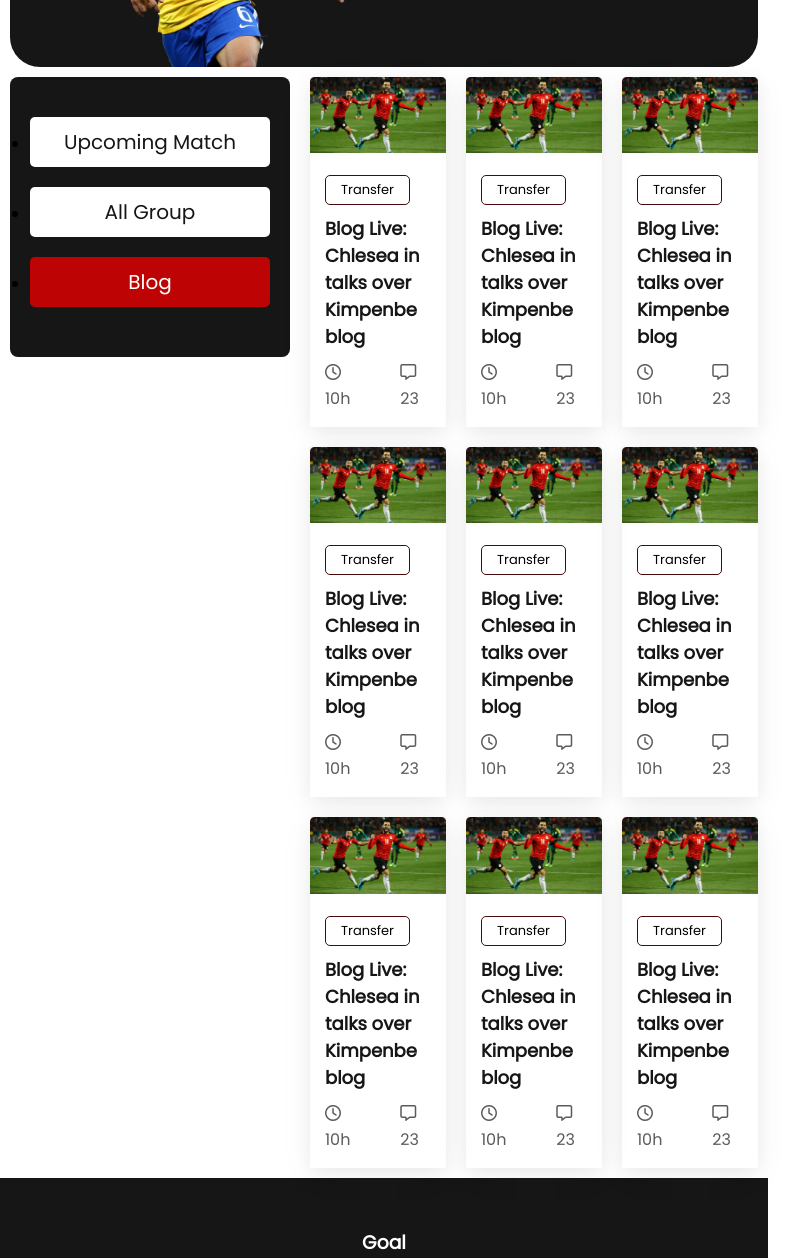
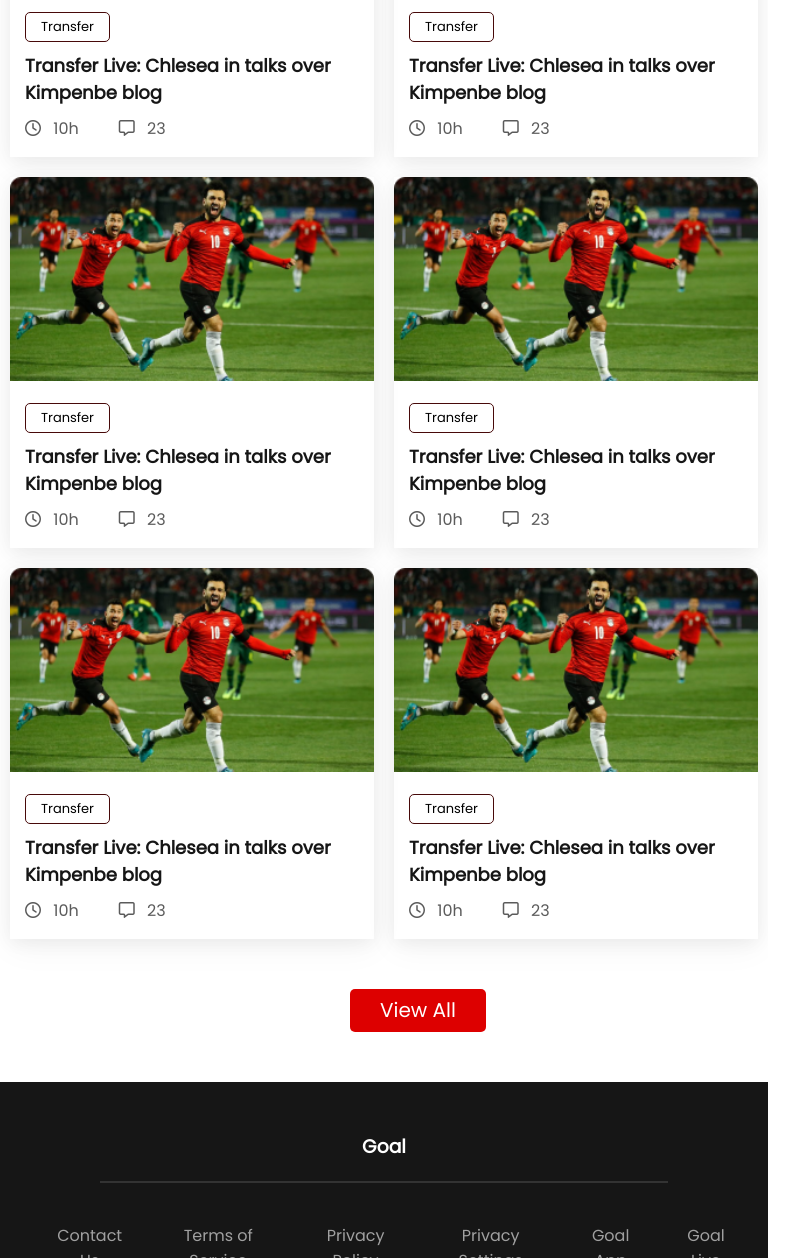
Before and after one commit to fahim-abser/Fifa-World-cup, a plain HTML site: page index.html in a window 768 px wide. Shown: the part 970-2228 px from the top of the page, 800 px wide, since content can reach past the window. Drawn offline with Linux system fonts and the light colour scheme; a web font is replaced by a local one.

Commit message:
tab responsive

```diff
--- a/index.html
+++ b/index.html
@@ -55,7 +55,7 @@
 
                     <div class="text">
                         <button class="second-button">Transfer</button>
-                        <h3>Blog Live: Chlesea in talks over Kimpenbe blog</h3>
+                        <h3>Transfer Live: Chlesea in talks over Kimpenbe blog</h3>
                         <div class="blog-info">
                             <p><i class="fa-regular fa-clock"></i> 10h</p>
                             <p><i class="fa-regular fa-message"></i> 23</p>
@@ -70,7 +70,7 @@
 
                     <div class="text">
                         <button class="second-button">Transfer</button>
-                        <h3>Blog Live: Chlesea in talks over Kimpenbe blog</h3>
+                        <h3>Transfer Live: Chlesea in talks over Kimpenbe blog</h3>
                         <div class="blog-info">
                             <p><i class="fa-regular fa-clock"></i> 10h</p>
                             <p><i class="fa-regular fa-message"></i> 23</p>
@@ -85,7 +85,7 @@
 
                     <div class="text">
                         <button class="second-button">Transfer</button>
-                        <h3>Blog Live: Chlesea in talks over Kimpenbe blog</h3>
+                        <h3>Transfer Live: Chlesea in talks over Kimpenbe blog</h3>
                         <div class="blog-info">
                             <p><i class="fa-regular fa-clock"></i> 10h</p>
                             <p><i class="fa-regular fa-message"></i> 23</p>
@@ -100,7 +100,7 @@
 
                     <div class="text">
                         <button class="second-button">Transfer</button>
-                        <h3>Blog Live: Chlesea in talks over Kimpenbe blog</h3>
+                        <h3>Transfer Live: Chlesea in talks over Kimpenbe blog</h3>
                         <div class="blog-info">
                             <p><i class="fa-regular fa-clock"></i> 10h</p>
                             <p><i class="fa-regular fa-message"></i> 23</p>
@@ -115,7 +115,7 @@
 
                     <div class="text">
                         <button class="second-button">Transfer</button>
-                        <h3>Blog Live: Chlesea in talks over Kimpenbe blog</h3>
+                        <h3>Transfer Live: Chlesea in talks over Kimpenbe blog</h3>
                         <div class="blog-info">
                             <p><i class="fa-regular fa-clock"></i> 10h</p>
                             <p><i class="fa-regular fa-message"></i> 23</p>
@@ -130,7 +130,7 @@
 
                     <div class="text">
                         <button class="second-button">Transfer</button>
-                        <h3>Blog Live: Chlesea in talks over Kimpenbe blog</h3>
+                        <h3>Transfer Live: Chlesea in talks over Kimpenbe blog</h3>
                         <div class="blog-info">
                             <p><i class="fa-regular fa-clock"></i> 10h</p>
                             <p><i class="fa-regular fa-message"></i> 23</p>
@@ -146,7 +146,7 @@
 
                     <div class="text hide">
                         <button class="second-button">Transfer</button>
-                        <h3>Blog Live: Chlesea in talks over Kimpenbe blog</h3>
+                        <h3>Transfer Live: Chlesea in talks over Kimpenbe blog</h3>
                         <div class="blog-info">
                             <p><i class="fa-regular fa-clock"></i> 10h</p>
                             <p><i class="fa-regular fa-message"></i> 23</p>
@@ -161,7 +161,7 @@
 
                     <div class="text">
                         <button class="second-button">Transfer</button>
-                        <h3>Blog Live: Chlesea in talks over Kimpenbe blog</h3>
+                        <h3>Transfer Live: Chlesea in talks over Kimpenbe blog</h3>
                         <div class="blog-info">
                             <p><i class="fa-regular fa-clock"></i> 10h</p>
                             <p><i class="fa-regular fa-message"></i> 23</p>
@@ -177,7 +177,7 @@
 
                     <div class="text">
                         <button class="second-button">Transfer</button>
-                        <h3>Blog Live: Chlesea in talks over Kimpenbe blog</h3>
+                        <h3>Transfer Live: Chlesea in talks over Kimpenbe blog</h3>
                         <div class="blog-info">
                             <p><i class="fa-regular fa-clock"></i> 10h</p>
                             <p><i class="fa-regular fa-message"></i> 23</p>
--- a/styles/style.css
+++ b/styles/style.css
@@ -58,8 +58,6 @@ header {
     background-color: #DD0000;
     color: white;
 }
-
-
 
 .button i {
     margin-left: 5px;
@@ -184,7 +182,6 @@ header {
     background-color: #dd000085;
 }
 
-
 /*---- Footer styles----*/
 footer {
     background-color: #161616;
@@ -258,8 +255,6 @@ hr {
 
 /*---- Small devices ----*/
 @media (max-width: 576px) {
-
-
     body {
         width: 100%;
     }
@@ -269,7 +264,6 @@ hr {
         margin: 0 auto;
         margin: 20px;
     }
-
 
     header {
         padding-top: 10px;
@@ -281,7 +275,6 @@ hr {
         position: relative;
         left: 120px;
     }
-
 
     .header-description h1 {
         font-size: 23px;
@@ -304,13 +297,11 @@ hr {
         display: block;
     }
 
-
     .fixed-menu {
         background-color: white;
         width: 60%;
         padding-left: 220px;
     }
-
 
     .blog-section {
         display: block;
@@ -332,7 +323,6 @@ hr {
         border-radius: 8px;
     }
 
-
     .footer-item ul {
         display: block;
     }
@@ -345,9 +335,6 @@ hr {
     .footer-link {
         padding: 5px 0 5px 0;
     }
-
-
-
 }
 
 /* Medium devices */
@@ -355,14 +342,59 @@ hr {
     .container {
         max-width: 992px;
         margin: 10px;
+        display: flex;
     }
 
     .header-img {
-        padding-top: 250px;
+        padding-top: 100px;
         padding-left: 55px;
+        position: relative;
+        top: 22px;
     }
 
     header {
         display: block;
     }
-}
+
+    .header-description h1 {
+        font-size: 45px;
+    }
+
+    .button {
+        margin-bottom: 55px;
+    }
+
+    .fixed-menu li {
+        list-style: none;
+    }
+
+    .fixed-menu ul {
+        background-color: white;
+        display: flex;
+        flex-direction: row;
+        width: 100%;
+    }
+
+    .content {
+        display: flex;
+        flex-direction: column;
+    }
+
+    .hide {
+        display: none;
+    }
+
+    .blog-section {
+        grid-template-columns: repeat(2, 1fr);
+    }
+
+    .btn {
+        display: block;
+        margin-left: 350px;
+        margin-top: 50px;
+        margin-bottom: 50px;
+    }
+
+    .footer-item {
+        margin-left: -250px;
+    }
```
